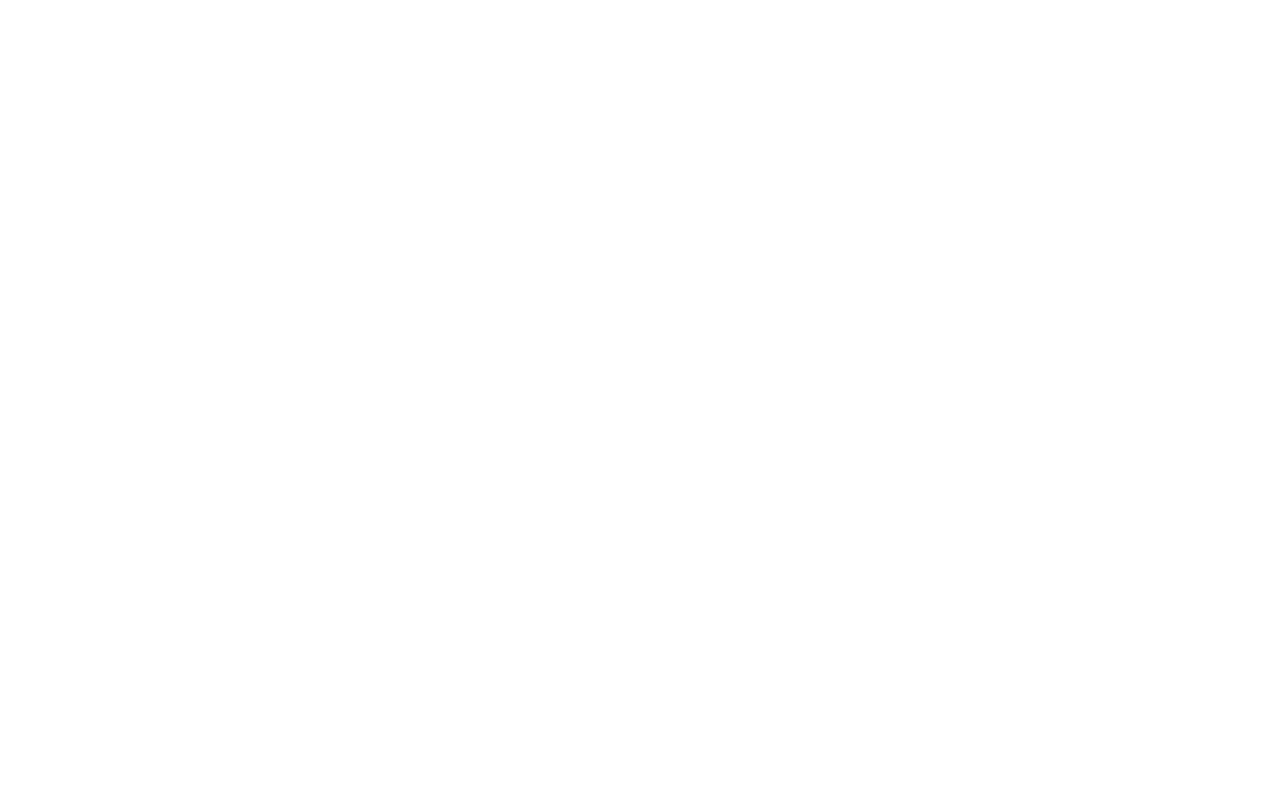
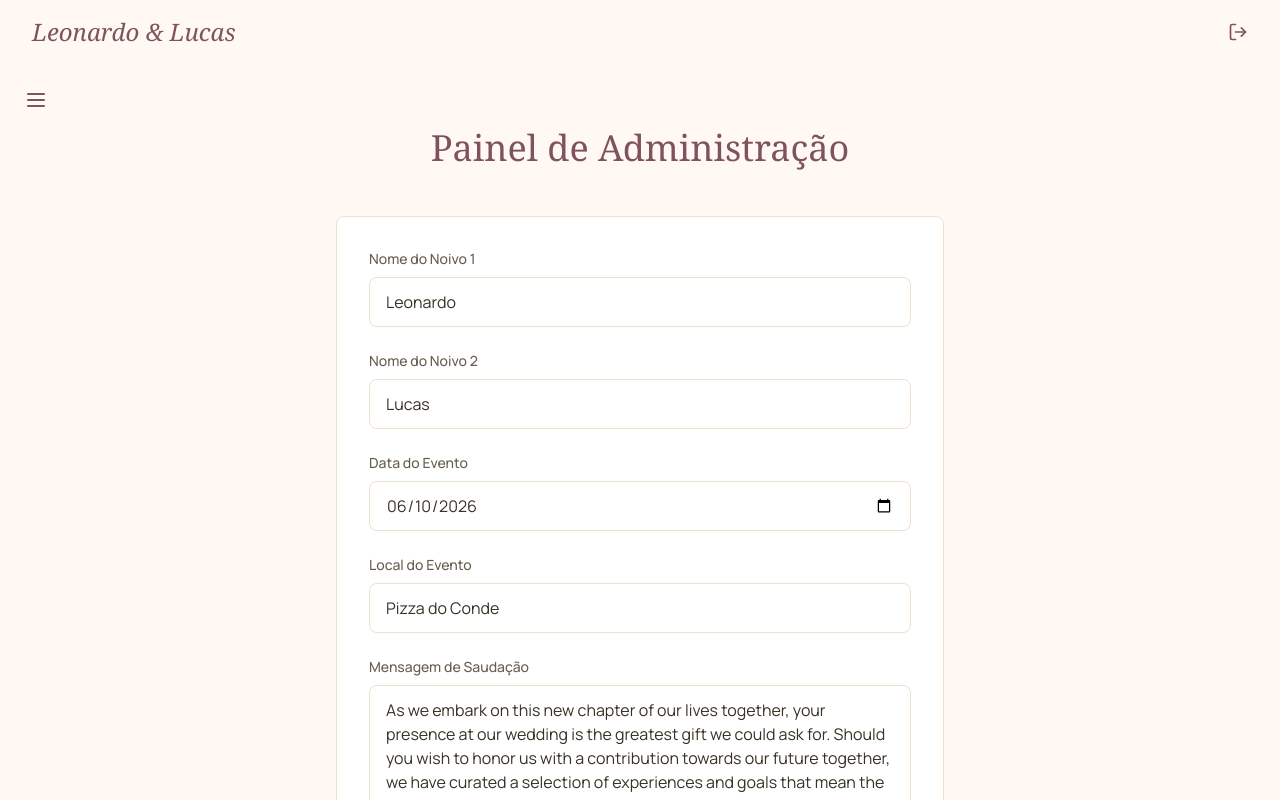
Before and after one commit to zuinl/wedding-little-cow, a Vue app: page /painel-noivos in a window 1280 px wide. Before the commit this address had no page. Shown: the top 800 px of the page. Built offline with nearby package versions, Linux system fonts and the light colour scheme.

Commit message:
feat: adiciona tela de PainelNoivos com navegação por drawer

```diff
--- a/src/Home.vue
+++ b/src/Home.vue
@@ -50,7 +50,7 @@
 
 <template>
   <div class="min-h-screen bg-[#fff8f3] text-[#393125] font-sans selection:bg-[#fcc3ce] selection:text-[#643c45]">
-    <Cabecalho nome-noivo1="Leonardo" nome-noivo2="Lucas" />
+    <Cabecalho nome-noivo1="Leonardo" nome-noivo2="Lucas" tipo="home" />
 
     <main class="pt-24">
       <!-- Header Section -->
--- a/src/Login.vue
+++ b/src/Login.vue
@@ -7,6 +7,10 @@
 
 const voltar = () => {
   router.push('/')
+}
+
+const entrar = () => {
+  router.push('/painel-noivos')
 }
 </script>
 
@@ -30,6 +34,7 @@
           </div>
 
           <button
+            @click="entrar"
             class="w-full bg-gradient-to-br from-[#7f535c] to-[#714750] text-[#fff7f7] py-3 px-8 rounded-full font-medium tracking-wide text-center active:scale-95 transition-all">
             Entrar
           </button>
--- /dev/null
+++ b/src/PainelNoivos.vue
@@ -0,0 +1,128 @@
+<script setup lang="ts">
+import { ref } from 'vue'
+import Cabecalho from './components/Cabecalho.vue'
+import DrawerNoivos from './components/DrawerNoivos.vue'
+
+const menuAtivo = ref('Evento')
+const nomeNoivo1 = ref('Leonardo')
+const nomeNoivo2 = ref('Lucas')
+const dataEvento = ref('2026-06-10')
+const localEvento = ref('Pizza do Conde')
+const saudacao = ref('As we embark on this new chapter of our lives together, your presence at our wedding is the greatest gift we could ask for. Should you wish to honor us with a contribution towards our future together, we have curated a selection of experiences and goals that mean the world to us.')
+
+const selecionarMenu = (menu: string) => {
+  menuAtivo.value = menu
+}
+</script>
+
+<template>
+  <div class="min-h-screen bg-[#fff8f3] text-[#393125] font-sans">
+    <Cabecalho
+      :nome-noivo1="nomeNoivo1"
+      :nome-noivo2="nomeNoivo2"
+      tipo="painel"
+    />
+
+    <DrawerNoivos
+      :menu-ativo="menuAtivo"
+      @selecionarMenu="selecionarMenu"
+    />
+
+    <main class="pt-32 pb-12">
+      <div class="max-w-2xl mx-auto px-8">
+        <h1 class="text-4xl font-serif text-center mb-12 text-[#7f535c]">Painel de Administração</h1>
+
+        <!-- Seção Evento -->
+        <div v-if="menuAtivo === 'Evento'" class="bg-white rounded-lg p-8 border border-[#efe0ce]">
+          <form class="space-y-6">
+            <!-- Nome Noivo 1 -->
+            <div>
+              <label for="nomeNoivo1" class="block text-sm font-medium text-[#685e4f] mb-2">
+                Nome do Noivo 1
+              </label>
+              <input
+                id="nomeNoivo1"
+                v-model="nomeNoivo1"
+                type="text"
+                class="w-full px-4 py-3 border border-[#efe0ce] rounded-lg focus:outline-none focus:ring-2 focus:ring-[#7f535c] focus:border-transparent"
+              />
+            </div>
+
+            <!-- Nome Noivo 2 -->
+            <div>
+              <label for="nomeNoivo2" class="block text-sm font-medium text-[#685e4f] mb-2">
+                Nome do Noivo 2
+              </label>
+              <input
+                id="nomeNoivo2"
+                v-model="nomeNoivo2"
+                type="text"
+                class="w-full px-4 py-3 border border-[#efe0ce] rounded-lg focus:outline-none focus:ring-2 focus:ring-[#7f535c] focus:border-transparent"
+              />
+            </div>
+
+            <!-- Data do Evento -->
+            <div>
+              <label for="dataEvento" class="block text-sm font-medium text-[#685e4f] mb-2">
+                Data do Evento
+              </label>
+              <input
+                id="dataEvento"
+                v-model="dataEvento"
+                type="date"
+                class="w-full px-4 py-3 border border-[#efe0ce] rounded-lg focus:outline-none focus:ring-2 focus:ring-[#7f535c] focus:border-transparent"
+              />
+            </div>
+
+            <!-- Local do Evento -->
+            <div>
+              <label for="localEvento" class="block text-sm font-medium text-[#685e4f] mb-2">
+                Local do Evento
+              </label>
+              <input
+                id="localEvento"
+                v-model="localEvento"
+                type="text"
+                class="w-full px-4 py-3 border border-[#efe0ce] rounded-lg focus:outline-none focus:ring-2 focus:ring-[#7f535c] focus:border-transparent"
+              />
+            </div>
+
+            <!-- Mensagem de Saudação -->
+            <div>
+              <label for="saudacao" class="block text-sm font-medium text-[#685e4f] mb-2">
+                Mensagem de Saudação
+              </label>
+              <textarea
+                id="saudacao"
+                v-model="saudacao"
+                rows="5"
+                class="w-full px-4 py-3 border border-[#efe0ce] rounded-lg focus:outline-none focus:ring-2 focus:ring-[#7f535c] focus:border-transparent resize-none"
+              ></textarea>
+            </div>
+
+            <!-- Botão de Salvar -->
+            <div class="pt-4">
+              <button
+                type="button"
+                class="w-full bg-gradient-to-br from-[#7f535c] to-[#714750] text-[#fff7f7] py-3 px-8 rounded-full font-medium tracking-wide text-center active:scale-95 transition-all">
+                Salvar
+              </button>
+            </div>
+          </form>
+        </div>
+
+        <!-- Seção Novo objetivo -->
+        <div v-else-if="menuAtivo === 'Novo objetivo'" class="bg-white rounded-lg p-8 border border-[#efe0ce]">
+          <h2 class="text-2xl font-serif text-[#7f535c] mb-6">Criar Novo Objetivo</h2>
+          <p class="text-[#685e4f]">Conteúdo para criar novo objetivo será adicionado aqui.</p>
+        </div>
+
+        <!-- Seção Ver objetivos -->
+        <div v-else-if="menuAtivo === 'Ver objetivos'" class="bg-white rounded-lg p-8 border border-[#efe0ce]">
+          <h2 class="text-2xl font-serif text-[#7f535c] mb-6">Objetivos</h2>
+          <p class="text-[#685e4f]">Lista de objetivos será exibida aqui.</p>
+        </div>
+      </div>
+    </main>
+  </div>
+</template>
--- a/src/components/Cabecalho.vue
+++ b/src/components/Cabecalho.vue
@@ -1,5 +1,5 @@
 <script setup lang="ts">
-import { LogIn } from "@lucide/vue"
+import { LogIn, LogOut } from "@lucide/vue"
 import { useRouter } from "vue-router"
 
 const router = useRouter()
@@ -7,10 +7,26 @@
 defineProps({
     nomeNoivo1: String,
     nomeNoivo2: String,
+    tipo: {
+        type: String,
+        default: 'home'
+    }
 })
 
 const irParaLogin = () => {
     router.push('/login')
+}
+
+const irParaSair = () => {
+    router.push('/')
+}
+
+const handleIconClick = (tipo: string) => {
+    if (tipo === 'home') {
+        irParaLogin()
+    } else if (tipo === 'painel') {
+        irParaSair()
+    }
 }
 </script>
 
@@ -19,7 +35,8 @@
         <div class="flex justify-between items-center px-8 py-4 max-w-7xl mx-auto">
             <span class="text-2xl font-serif italic text-[#7f535c]">{{ nomeNoivo1 }} & {{ nomeNoivo2 }}</span>
             <div class="flex items-center gap-4">
-                <LogIn :size="20" class="text-[#7f535c] cursor-pointer" @click="irParaLogin" />
+                <LogIn v-if="tipo === 'home'" :size="20" class="text-[#7f535c] cursor-pointer" @click="handleIconClick(tipo)" />
+                <LogOut v-else-if="tipo === 'painel'" :size="20" class="text-[#7f535c] cursor-pointer" @click="handleIconClick(tipo)" />
             </div>
         </div>
     </nav>
--- /dev/null
+++ b/src/components/DrawerNoivos.vue
@@ -0,0 +1,98 @@
+<script setup lang="ts">
+import { Menu, X } from '@lucide/vue'
+import { ref } from 'vue'
+
+defineProps({
+  menuAtivo: String,
+})
+
+const emit = defineEmits<{
+  selecionarMenu: [menu: string]
+}>()
+
+const isOpen = ref(false)
+
+const selecionarMenu = (menu: string) => {
+  emit('selecionarMenu', menu)
+  isOpen.value = false
+}
+
+const abrirDrawer = () => {
+  isOpen.value = true
+}
+
+const fecharDrawer = () => {
+  isOpen.value = false
+}
+</script>
+
+<template>
+  <!-- Botão para abrir drawer -->
+  <button
+    @click="abrirDrawer"
+    class="fixed top-20 left-4 z-40 p-2 hover:bg-[#fef2e4] rounded-lg transition-colors"
+    aria-label="Abrir menu">
+    <Menu :size="24" class="text-[#7f535c]" />
+  </button>
+
+  <!-- Overlay -->
+  <div
+    v-if="isOpen"
+    @click="fecharDrawer"
+    class="fixed inset-0 bg-black/30 z-30"
+  ></div>
+
+  <!-- Drawer -->
+  <div
+    :class="[
+      'fixed top-0 left-0 h-screen w-64 bg-white border-r border-[#efe0ce] z-40 transition-transform duration-300',
+      isOpen ? 'translate-x-0' : '-translate-x-full'
+    ]">
+    <!-- Header -->
+    <div class="flex justify-between items-center p-6 border-b border-[#efe0ce]">
+      <h2 class="text-lg font-serif text-[#7f535c]">Menu</h2>
+      <button
+        @click="fecharDrawer"
+        class="p-1 hover:bg-[#fef2e4] rounded transition-colors"
+        aria-label="Fechar menu">
+        <X :size="20" class="text-[#685e4f]" />
+      </button>
+    </div>
+
+    <!-- Menu items -->
+    <nav class="py-4">
+      <button
+        @click="selecionarMenu('Evento')"
+        :class="[
+          'w-full text-left px-6 py-3 transition-colors',
+          menuAtivo === 'Evento'
+            ? 'bg-[#fcc3ce] text-[#643c45] font-medium border-l-4 border-[#7f535c]'
+            : 'text-[#685e4f] hover:bg-[#fef2e4]'
+        ]">
+        Evento
+      </button>
+
+      <button
+        @click="selecionarMenu('Novo objetivo')"
+        :class="[
+          'w-full text-left px-6 py-3 transition-colors',
+          menuAtivo === 'Novo objetivo'
+            ? 'bg-[#fcc3ce] text-[#643c45] font-medium border-l-4 border-[#7f535c]'
+            : 'text-[#685e4f] hover:bg-[#fef2e4]'
+        ]">
+        Novo objetivo
+      </button>
+
+      <button
+        @click="selecionarMenu('Ver objetivos')"
+        :class="[
+          'w-full text-left px-6 py-3 transition-colors',
+          menuAtivo === 'Ver objetivos'
+            ? 'bg-[#fcc3ce] text-[#643c45] font-medium border-l-4 border-[#7f535c]'
+            : 'text-[#685e4f] hover:bg-[#fef2e4]'
+        ]">
+        Ver objetivos
+      </button>
+    </nav>
+  </div>
+</template>
--- a/src/router.ts
+++ b/src/router.ts
@@ -1,6 +1,7 @@
 import { createRouter, createWebHistory } from 'vue-router'
 import Home from './Home.vue'
 import Login from './Login.vue'
+import PainelNoivos from './PainelNoivos.vue'
 
 const routes = [
   {
@@ -10,6 +11,10 @@
   {
     path: '/login',
     component: Login
+  },
+  {
+    path: '/painel-noivos',
+    component: PainelNoivos
   }
 ]
 
```
